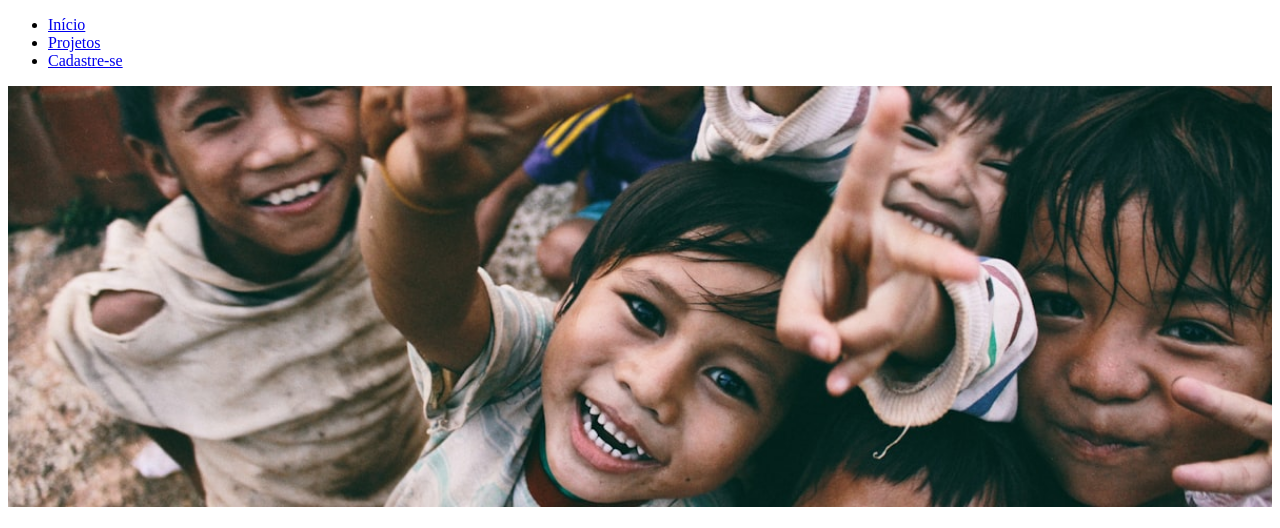
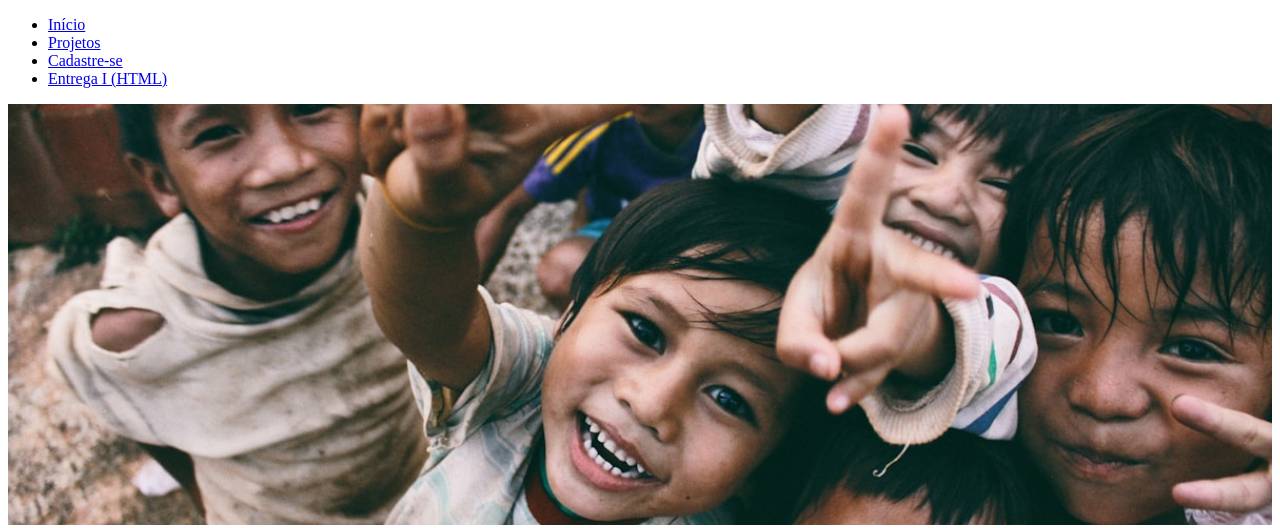
Before and after one commit to Gui112-create/Projeto-plataforma-ongs, a plain HTML site: page atividade 1 desenvonlvimento web/meu-projeto-ongs/entrega2/index.html in a window 1280 px wide. Shown: the part 226-754 px from the top of the page. Drawn offline with Linux system fonts and the light colour scheme.

Commit message:
Adiciona link visível para Entrega I (HTML) no menu de todas as páginas da Entrega II

```diff
--- a/atividade 1 desenvonlvimento web/meu-projeto-ongs/entrega2/index.html
+++ b/atividade 1 desenvonlvimento web/meu-projeto-ongs/entrega2/index.html
@@ -18,6 +18,7 @@
                 <li><a href="index.html">Início</a></li>
                 <li><a href="projetos.html">Projetos</a></li>
                 <li><a href="cadastro.html">Cadastre-se</a></li>
+                <li><a href="../entrega1/index.html" title="Ver a Entrega I (HTML)">Entrega I (HTML)</a></li>
             </ul>
         </nav>
     </header>
```
Also changed, not shown: atividade 1 desenvonlvimento web/meu-projeto-ongs/entrega2/cadastro.html (+1 -0 lines), atividade 1 desenvonlvimento web/meu-projeto-ongs/entrega2/projetos.html (+1 -0 lines).
